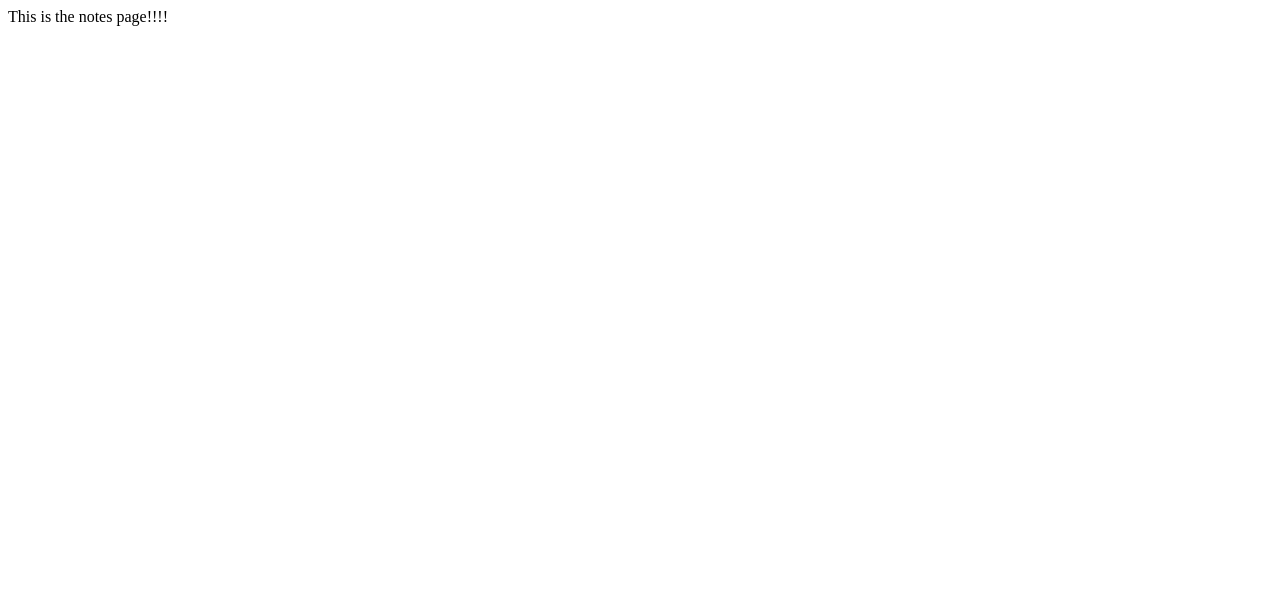
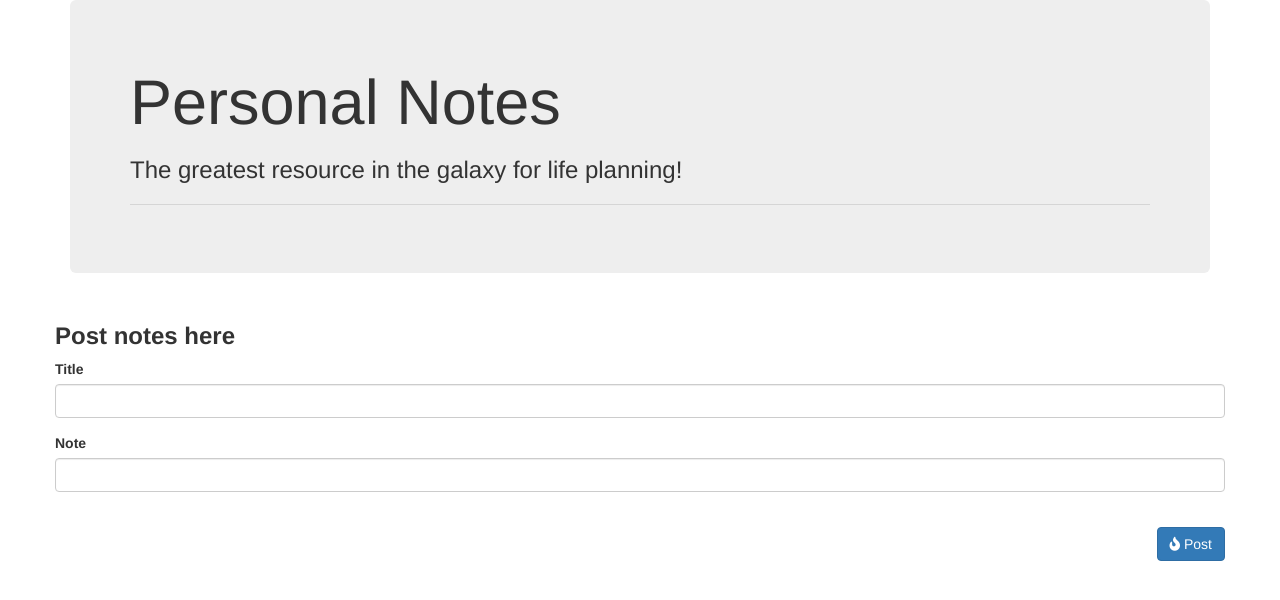
Before and after one commit to kwame16/note-taker, a website: page notes.html in a window 1280 px wide. Drawn offline with nearby package versions, Linux system fonts and the light colour scheme.

Commit message:
changed format slightly on notes page

```diff
--- a/notes.html
+++ b/notes.html
@@ -1,12 +1,78 @@
 <!DOCTYPE html>
 <html lang="en">
 <head>
-    <meta charset="UTF-8">
-    <meta name="viewport" content="width=device-width, initial-scale=1.0">
-    <meta http-equiv="X-UA-Compatible" content="ie=edge">
-    <title>Document</title>
+<meta charset="UTF-8">
+<meta name="viewport" content="width=device-width, initial-scale=1.0">
+<meta http-equiv="X-UA-Compatible" content="ie=edge">
+<link rel="stylesheet" href="https://cdnjs.cloudflare.com/ajax/libs/twitter-bootstrap/3.3.7/css/bootstrap.min.css">
+<link rel="stylesheet" href="https://cdnjs.cloudflare.com/ajax/libs/font-awesome/5.10.0-11/css/all.min.css">
+<link rel="stylesheet" href="style.css">
+<title>Note Taker</title>
 </head>
 <body>
-    This is the notes page!!!!
+        <div class="container">
+                <div class="jumbotron">
+                  <h1>Personal Notes</h1>
+                  <h3>The greatest resource in the galaxy for life planning!</h3>
+                  <hr>
+                </div>
+                <div class="row">
+
+                  <div class="col-12">
+
+                    <div class="card">
+                      <div class="card-header">
+                        <h3><strong>Post notes here</strong></h3>
+                      </div>
+                      <div class="card-body">
+                        <form method="POST" role="form">
+
+                          <div class="form-group">
+                            <label for="name">Title</label>
+                            <input type="text" class="form-control" id="name">
+                          </div>
+
+                          <div class="form-group">
+                            <label for="role">Note</label>
+                            <input type="text" class="form-control" id="role">
+                          </div>
+
+                        </form>
+                        <br>
+                        <div class="text-right">
+                          <button type="submit" class="btn btn-primary btn-md" id="add-btn">
+                              <span class="fa fa-fire"></span> Post</button>
+                        </div>
+                      </div>
+                    </div>
+
+                  </div>
+                </div>
+              </div>
+
+              <script type="text/javascript">
+                // Question: What does this code do?
+                $("#add-btn").on("click", function(event) {
+                  event.preventDefault();
+                  var newCharacter = {
+                    name: $("#name").val().trim(),
+                    role: $("#role").val().trim(),
+                    age: $("#age").val().trim(),
+                    forcePoints: $("#force-points").val().trim()
+                  };
+
+                  // Question: What does this code do??
+                  $.post("/api/characters", newCharacter)
+                    .then(function(data) {
+                      console.log("add.html", data);
+                      alert("Adding character...");
+                    });
+                });
+              </script>
+
+
+
+<script src="https://cdnjs.cloudflare.com/ajax/libs/jquery/3.4.1/jquery.min.js"></script>
+<script src="https://cdnjs.cloudflare.com/ajax/libs/twitter-bootstrap/3.3.7/js/bootstrap.min.js"></script>
 </body>
 </html>
```
Also changed, not shown: index.html (+4 -0 lines).
